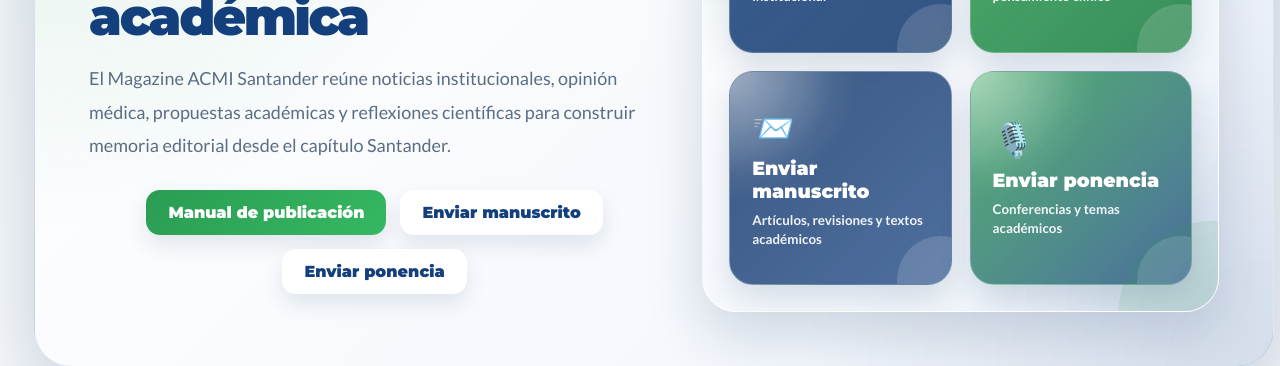
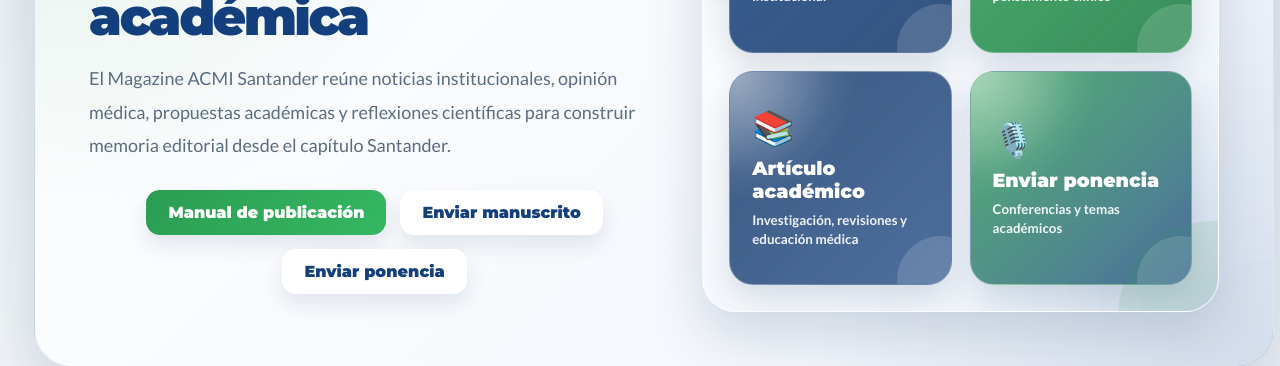
Before and after one commit to Acmisantander/Acmisantander, a Jekyll site: the page built from magazine/index.html, in a window 1280 px wide and 1400 px high, scrolled down 873 px. Shown: the part 150-516 px from the top of the window. Built offline with Jekyll 4.4.1, drawn with Linux system fonts in a browser that asks for light colours; some of the changed text lies outside the part shown.

Commit message:
Update index.html

```diff
--- a/magazine/index.html
+++ b/magazine/index.html
@@ -576,6 +576,34 @@
   margin:0 0 20px;
 }
 
+.academic-section{
+  background:
+    radial-gradient(circle at top right, rgba(42,156,82,.10), transparent 34%),
+    linear-gradient(180deg, #f7fafc 0%, #eef4fb 100%);
+}
+
+.academic-card::before{
+  background:linear-gradient(90deg, var(--dorado), var(--verde-acmi), var(--azul-acmi));
+}
+
+.academic-empty{
+  max-width:760px;
+  margin:0 auto;
+  padding:38px;
+  border-radius:28px;
+  text-align:center;
+  background:white;
+  border:1px solid rgba(20,63,125,.10);
+  box-shadow:var(--sombra);
+}
+
+.academic-empty p{
+  margin:0 0 22px;
+  color:var(--texto-suave);
+  font-size:18px;
+  line-height:1.7;
+}
+
 .opinion-section{
   background:
     radial-gradient(circle at top left, rgba(42,156,82,.20), transparent 34%),
@@ -834,10 +862,10 @@
               <small>Análisis médico y pensamiento clínico</small>
             </a>
 
-            <a class="quick-tile quick-blue-soft" href="{{ site.baseurl }}/magazine/enviar-manuscrito/">
-              <span>📨</span>
-              <strong>Enviar manuscrito</strong>
-              <small>Artículos, revisiones y textos académicos</small>
+            <a class="quick-tile quick-blue-soft" href="#articulo-academico">
+              <span>📚</span>
+              <strong>Artículo académico</strong>
+              <small>Investigación, revisiones y educación médica</small>
             </a>
 
             <a class="quick-tile quick-green-soft" href="{{ site.baseurl }}/magazine/enviar-ponencias/">
@@ -925,6 +953,92 @@
 
         {% endfor %}
 
+      </div>
+
+      {% endif %}
+
+    </div>
+
+  </section>
+
+
+
+  <section class="magazine-section academic-section" id="articulo-academico">
+
+    <div class="container">
+
+      <div class="section-heading">
+        <span class="section-kicker">
+          Conocimiento científico
+        </span>
+
+        <h2>
+          Artículo académico
+        </h2>
+
+        <p>
+          Artículos originales, revisiones, casos clínicos y contenidos de educación médica
+          para fortalecer la práctica de la medicina interna basada en la evidencia.
+        </p>
+      </div>
+
+      {% assign articulos_academicos = site.categories.magazine | where: "subcategory","articulo-academico" %}
+
+      {% if articulos_academicos.size > 0 %}
+
+      <div class="magazine-grid">
+
+        {% for post in articulos_academicos %}
+
+        <article class="magazine-card academic-card">
+
+          {% if post.cover %}
+          <div class="card-image-wrap">
+            <img
+              src="{{ site.baseurl }}{{ post.cover }}"
+              alt="{{ post.title }}"
+              class="card-image{% if post.cover == '/img/35.jpeg' %} card-image-san-gil{% endif %}"
+            >
+          </div>
+          {% endif %}
+
+          <div class="card-content">
+
+            <p class="card-meta">
+              {{ post.date | date: "%d/%m/%Y" }}
+              {% if post.author %}
+              ·
+              {{ post.author }}
+              {% endif %}
+            </p>
+
+            <h3>
+              {{ post.title }}
+            </h3>
+
+            <p>
+              {{ post.excerpt | strip_html | truncate: 190 }}
+            </p>
+
+            <a class="btn btn-card" href="{{ site.baseurl }}{{ post.url }}">
+              Leer artículo
+            </a>
+
+          </div>
+
+        </article>
+
+        {% endfor %}
+
+      </div>
+
+      {% else %}
+
+      <div class="academic-empty">
+        <p>Próximamente encontrarás aquí nuevos artículos académicos.</p>
+        <a class="btn btn-primary" href="{{ site.baseurl }}/magazine/enviar-manuscrito/">
+          Enviar un manuscrito
+        </a>
       </div>
 
       {% endif %}
```
